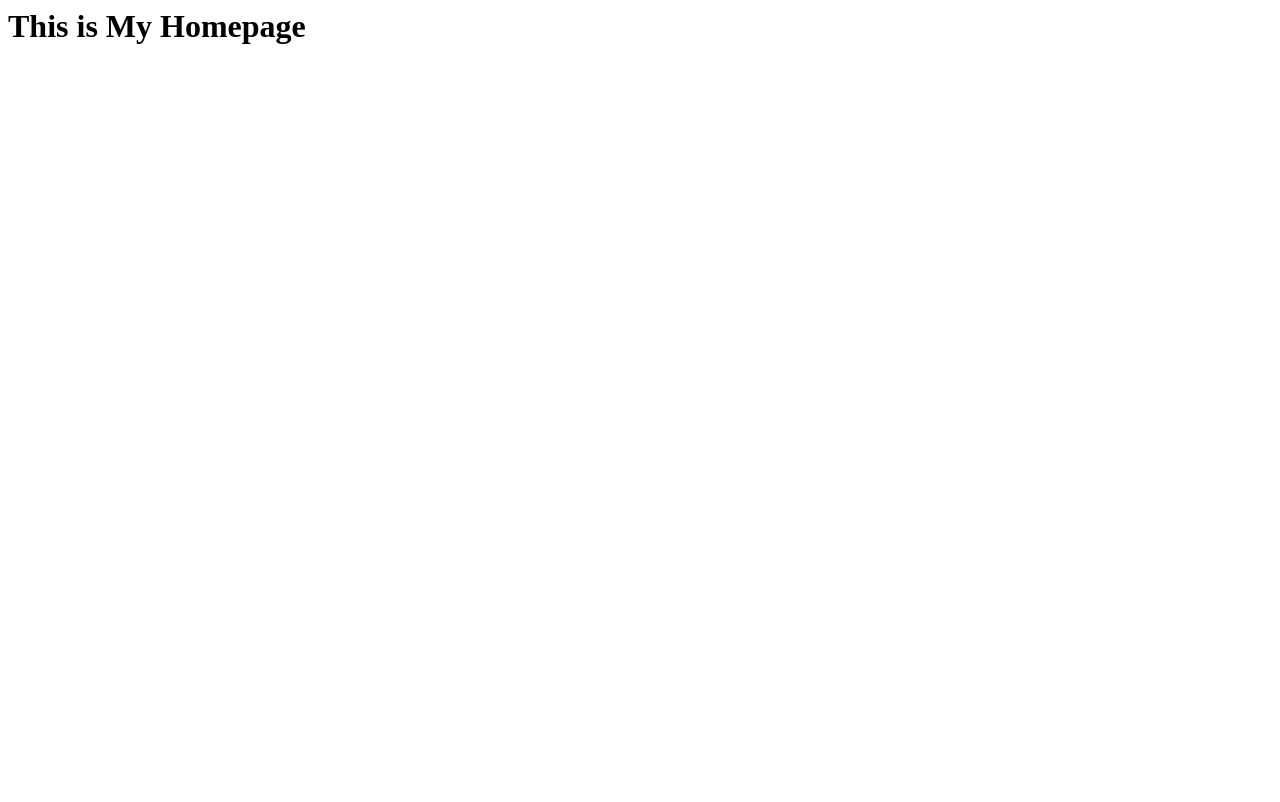
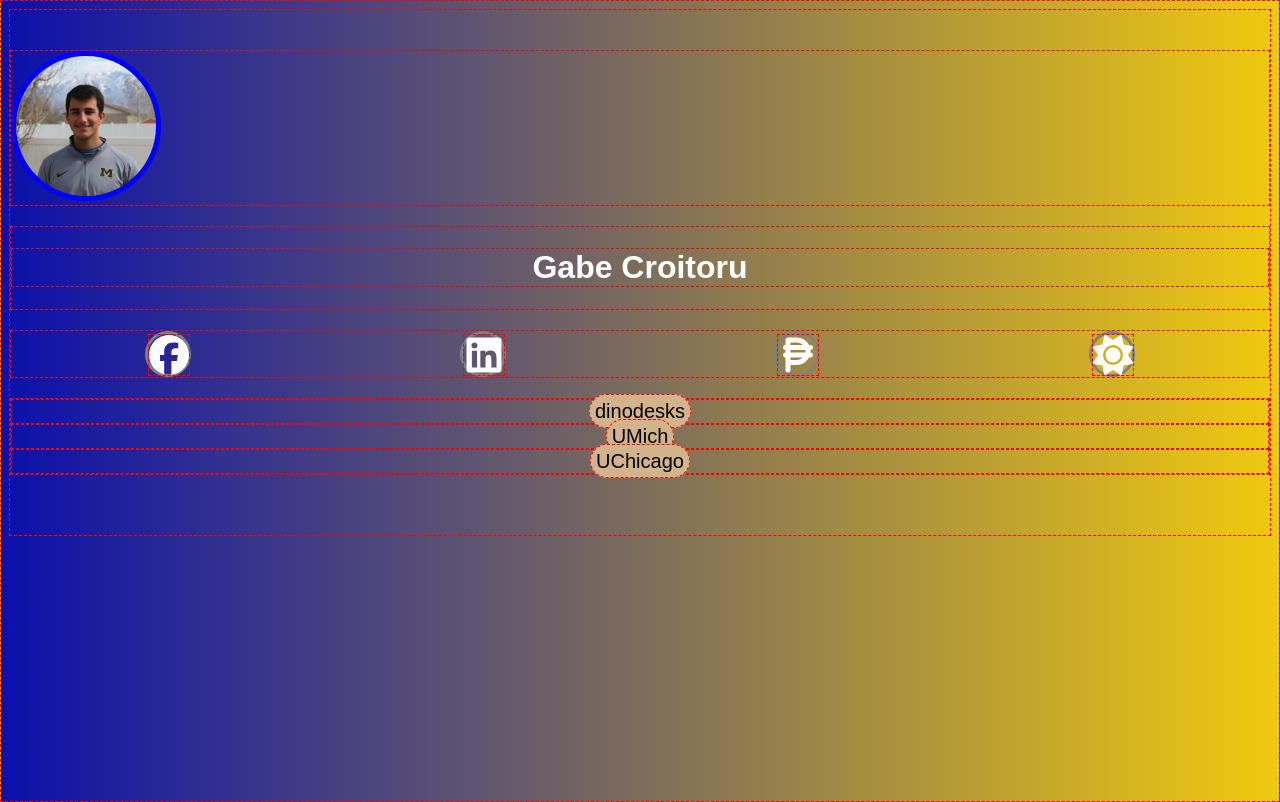
Before and after one commit to gabrielcroitoru97/link-in-bio, a plain HTML site: page index.html in a window 1280 px wide. Drawn offline with Linux system fonts and the light colour scheme.

Commit message:
Bunchof edits

```diff
--- a/index.html
+++ b/index.html
@@ -1 +1,125 @@
-<h1>This is My Homepage</h1>
+<!DOCTYPE html>
+<html>
+<head>
+  <title> Link In Bio</title>
+  <meta charset="UTF-8">
+  <meta name="viewport" content="width=device-width, initial-scale=1.0">
+  <script src="https://cdnjs.cloudflare.com/ajax/libs/font-awesome/6.5.2/js/all.min.js"></script>
+
+  <style>
+    * {
+      border: 1px red dashed;
+
+    }
+    html{
+      min-height: 100%;
+    }
+    body{
+      min-height: 100%;
+      padding-top: 40px;
+      padding-bottom: 40px;
+      background: linear-gradient(90deg, #0a0fab, #f0ca0e);
+      color:white;
+    }
+    a{
+      color:white;
+    }
+    .main-containter{
+      max-width:640;
+      margin: auto;
+      align-items: center;
+    }
+    .avatar-image{
+      width: 140px;
+      height: 140px;
+      object-fit: cover;
+      border-radius: 140px;
+      border: solid blue 5px;
+      color: white;
+      align: center;
+      align-items: center;
+    }
+    .thumbnail{
+      width: 40px;
+      height: 40px;
+      object-fit: cover;
+      border-radius: 40px;
+      border: solid gray 3px;
+      color: white;
+
+    }
+    .links{
+      background-color: tan;
+      color:black;
+      border-radius: 40px;
+      height: 30px;
+      width: 30px;
+      font-family: Arial, Helvetica, sans-serif;
+      font-size: 20px;
+      text-decoration: none;
+      padding: 5px;
+      margin: 5px;
+    }
+    .imagerow{
+      margin-top: 20px;
+      margin-bottom: 20px;
+      text-align: center;
+      display: flex;
+      justify-content: space-around;
+
+    }
+
+    .images{
+      height: 20px;
+      width:20px;
+    }
+
+    .namerow{
+      margin-top: 20px;
+      margin-bottom: 20px;
+      text-align: center;
+      font-family: Arial, Helvetica, sans-serif;
+    }
+    .linkssection{
+      margin-top: 20px;
+      margin-bottom: 20px;
+      text-align: center;
+    }
+  </style>
+
+</head>
+
+<body>
+
+  <div class="main-containter">
+    <img class="avatar-image" src="/ProfilePic.jpeg" alt="Gabe Headshot">
+  </div>
+
+  <div class="namerow">
+    <h1>Gabe Croitoru</h1>
+  </div>
+
+  <div class="imagerow">
+    <a class="thumbnail" href="https://facebook.com" target="_blank"><i style="width:40px;height:40px;" class="fa-brands fa-facebook"></i></a>
+    <a class="thumbnail" href="https://linkedin.com" target="_blank"><i style="width:40px;height:40px;" class="fa-brands fa-linkedin"></i></a>
+    <a class="thumbnail" href="https://colombia.travel" target="_blank"><i style="width:40px;height:40px;" class="fa-solid fa-peso-sign"></i></a>
+    <a class="thumbnail" href="https://myflorida.com" target="_blank"><i style="width:40px;height:40px;" class="fa-solid fa-sun"></i></a>
+  </div>
+
+  <div class="linkssection">
+    <div><a class="links" href="https://dinodesks.com" target="_blank">dinodesks</a></div>
+    <div><a class="links" href="https://umich.edu" target="_blank">UMich</a></div>
+    <div><a class="links" href="https://uchicago.edu" target="_blank">UChicago</a></div>
+
+  </div>
+
+
+
+</div>
+
+
+</body>
+
+
+
+</html>
```
Also changed, not shown: Colombia.jpg (added), Facebook.png (added), Florida.jpg (added), Linkedin.webp (added), ProfilePic.jpeg (added).
